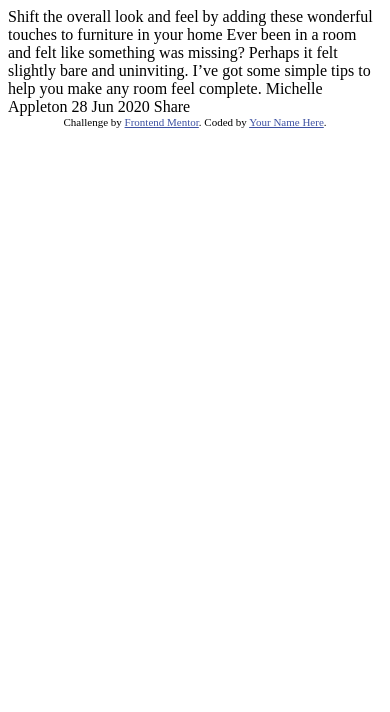
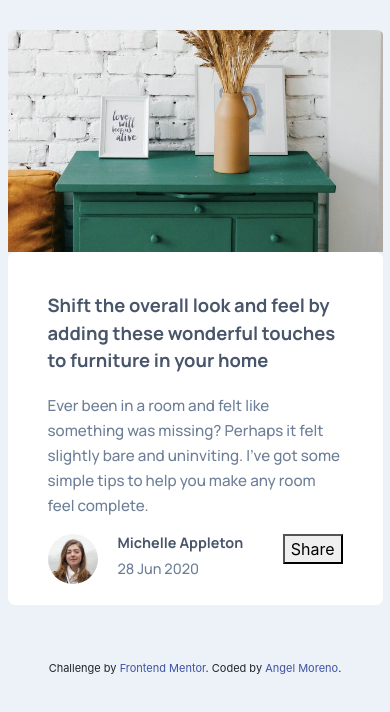
Before and after one commit to angxlmoreno/article-preview-component, a plain HTML site: page index.html in a window 390 px wide. Drawn offline with nearby package versions, Linux system fonts and the light colour scheme.

Commit message:
implemented mobile card

```diff
--- /dev/null
+++ b/css/styles.css
@@ -0,0 +1,88 @@
+.attribution {
+  font-size: 11px;
+  text-align: center;
+}
+.attribution a {
+  color: hsl(228, 45%, 44%);
+}
+
+body {
+  margin: 0;
+  padding: 0;
+  background-color: hsl(210, 46%, 95%);
+}
+
+.article-card{
+    margin: 30px auto;
+    height:600px;
+    width: 375px;
+}
+
+.img-div{
+    overflow: hidden;
+    max-width: 100%;
+    max-height: 37%;
+    border-radius: 2% 2% 0 0;
+}
+
+.drawers{
+    position: relative;
+    top: -25px;
+    max-width: 100%;
+}
+
+.info-subcard{
+    background-color: white;
+    border-radius: 2%;
+}
+
+.article-title{
+    color: hsl(217, 19%, 35%);
+    font-family: 'Manrope', sans-serif;
+    font-weight: 700;
+    font-size: 1.15rem;
+    line-height: 1.5;
+    padding: 40px 40px 10px 40px;
+}
+
+.article-desc{
+    color: hsl(214, 17%, 51%);
+    font-family: 'Manrope', sans-serif;
+    font-weight: 500;
+    font-size: 0.95rem;
+    line-height: 1.65;
+    padding: 0px 40px;
+}
+
+.author-subcard{
+    padding: 0px 40px 20px 40px;
+}
+
+.pfp{
+    position: relative;
+    float:left;
+    height: 50px;
+    width: 50px;
+    border-radius: 50%;
+}
+
+.share-btn{
+    position: relative;
+    float: right;
+}
+
+.author-name{
+    color: hsl(217, 19%, 35%);
+    font-family: 'Manrope', sans-serif;
+    font-weight: 700;
+    font-size: 0.9rem;
+    padding: 0px 0px 0px 70px;
+}
+
+.article-date{
+    color: hsl(214, 17%, 51%);
+    font-family: 'Manrope', sans-serif;
+    font-weight: 500;
+    font-size: 0.9rem;
+    padding: 0px 0px 0px 70px;
+}
--- a/index.html
+++ b/index.html
@@ -1,36 +1,75 @@
 <!DOCTYPE html>
 <html lang="en">
-<head>
-  <meta charset="UTF-8">
-  <meta name="viewport" content="width=device-width, initial-scale=1.0"> <!-- displays site properly based on user's device -->
+  <head>
+    <meta charset="UTF-8" />
+    <meta name="viewport" content="width=device-width, initial-scale=1.0" />
+    <!-- displays site properly based on user's device -->
+    <link
+      rel="stylesheet"
+      href="https://stackpath.bootstrapcdn.com/bootstrap/4.5.2/css/bootstrap.min.css"
+      integrity="sha384-JcKb8q3iqJ61gNV9KGb8thSsNjpSL0n8PARn9HuZOnIxN0hoP+VmmDGMN5t9UJ0Z"
+      crossorigin="anonymous"
+    />
+    <link
+      rel="icon"
+      type="image/png"
+      sizes="32x32"
+      href="./images/favicon-32x32.png"
+    />
+    <link rel="stylesheet" href="css/styles.css" />
+    <link
+      href="https://fonts.googleapis.com/css2?family=Manrope:wght@500;700&display=swap"
+      rel="stylesheet"
+    />
+    <script
+      src="https://code.jquery.com/jquery-3.5.1.slim.min.js"
+      integrity="sha384-DfXdz2htPH0lsSSs5nCTpuj/zy4C+OGpamoFVy38MVBnE+IbbVYUew+OrCXaRkfj"
+      crossorigin="anonymous"
+    ></script>
+    <script
+      src="https://cdn.jsdelivr.net/npm/popper.js@1.16.1/dist/umd/popper.min.js"
+      integrity="sha384-9/reFTGAW83EW2RDu2S0VKaIzap3H66lZH81PoYlFhbGU+6BZp6G7niu735Sk7lN"
+      crossorigin="anonymous"
+    ></script>
+    <script
+      src="https://stackpath.bootstrapcdn.com/bootstrap/4.5.2/js/bootstrap.min.js"
+      integrity="sha384-B4gt1jrGC7Jh4AgTPSdUtOBvfO8shuf57BaghqFfPlYxofvL8/KUEfYiJOMMV+rV"
+      crossorigin="anonymous"
+    ></script>
 
-  <link rel="icon" type="image/png" sizes="32x32" href="./images/favicon-32x32.png">
+    <title>Frontend Mentor | Article preview component</title>
+  </head>
 
-  <title>Frontend Mentor | Article preview component</title>
+  <body>
+    <div class="article-card">
+      <div class="img-div">
+        <img class="drawers" src="images/drawers.jpg" alt="drawers-img" />
+      </div>
+      <div class="info-subcard">
+          <h2 class="article-title">
+            Shift the overall look and feel by adding these wonderful touches to
+            furniture in your home
+          </h2>
+          <p class="article-desc">
+            Ever been in a room and felt like something was missing? Perhaps it
+            felt slightly bare and uninviting. I’ve got some simple tips to help
+            you make any room feel complete.
+          </p>
+        <div class="author-subcard">
+          <img class="pfp" src="images/avatar-michelle.jpg" alt="avatar-img">
+          <button class="share-btn">Share</button>
+          <h3 class="author-name">Michelle Appleton</h3>
+          <h4 class="article-date">28 Jun 2020</h4>
+        </div>
+      </div>
+    </div>
 
-  <!-- Feel free to remove these styles or customise in your own stylesheet 👍 -->
-  <style>
-    .attribution { font-size: 11px; text-align: center; }
-    .attribution a { color: hsl(228, 45%, 44%); }
-  </style>
-</head>
-<body>
+    <div class="attribution">
+      Challenge by
+      <a href="https://www.frontendmentor.io?ref=challenge" target="_blank"
+        >Frontend Mentor</a
+      >. Coded by <a href="#">Angel Moreno</a>.
+    </div>
 
-  Shift the overall look and feel by adding these wonderful
-  touches to furniture in your home
-
-  Ever been in a room and felt like something was missing? Perhaps
-  it felt slightly bare and uninviting. I’ve got some simple tips
-  to help you make any room feel complete.
-
-  Michelle Appleton
-  28 Jun 2020
-
-  Share
-
-  <div class="attribution">
-    Challenge by <a href="https://www.frontendmentor.io?ref=challenge" target="_blank">Frontend Mentor</a>.
-    Coded by <a href="#">Your Name Here</a>.
-  </div>
-</body>
+  </body>
 </html>
```
Also changed, not shown: js/index.js (added, +17 -0 lines).
